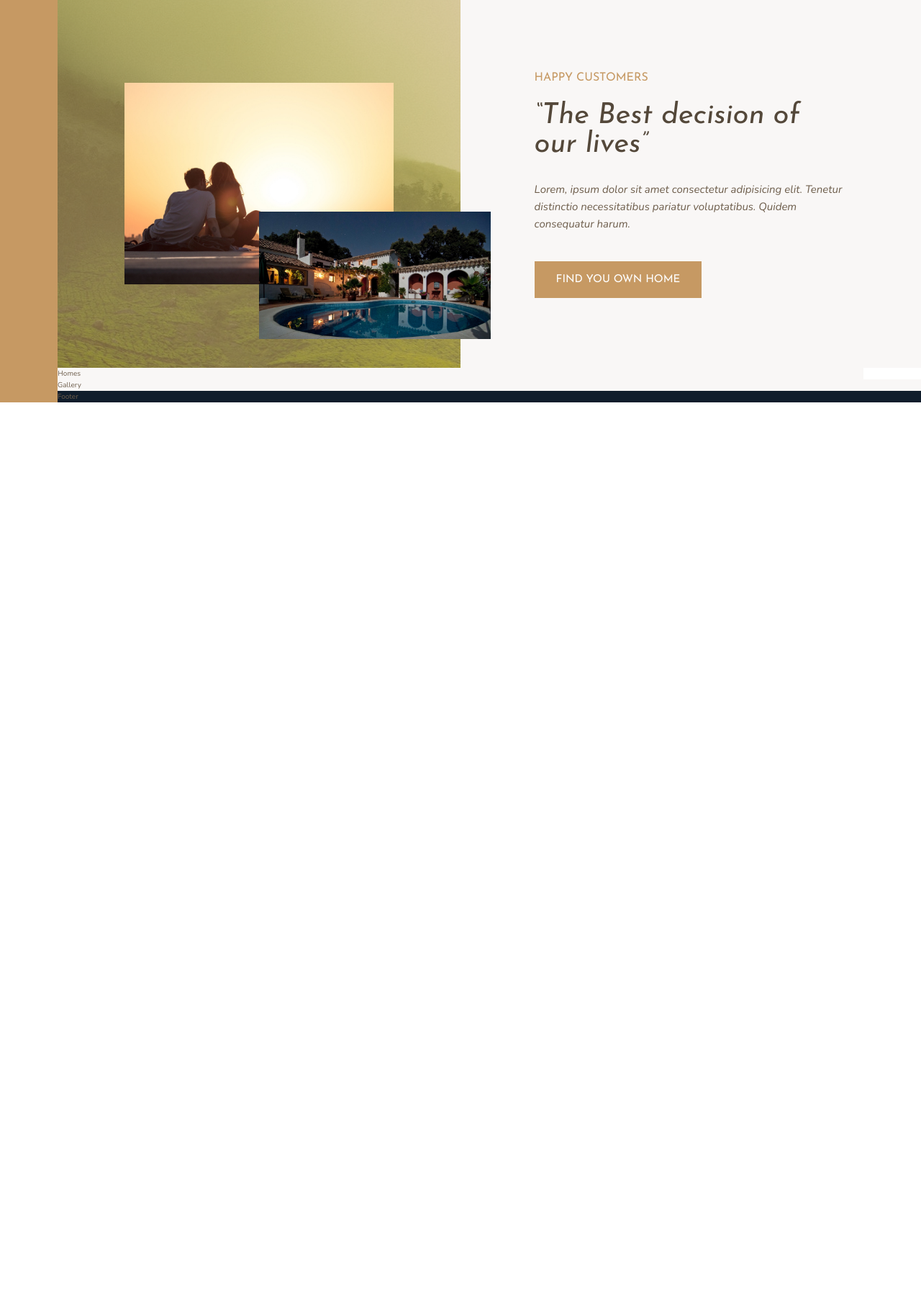
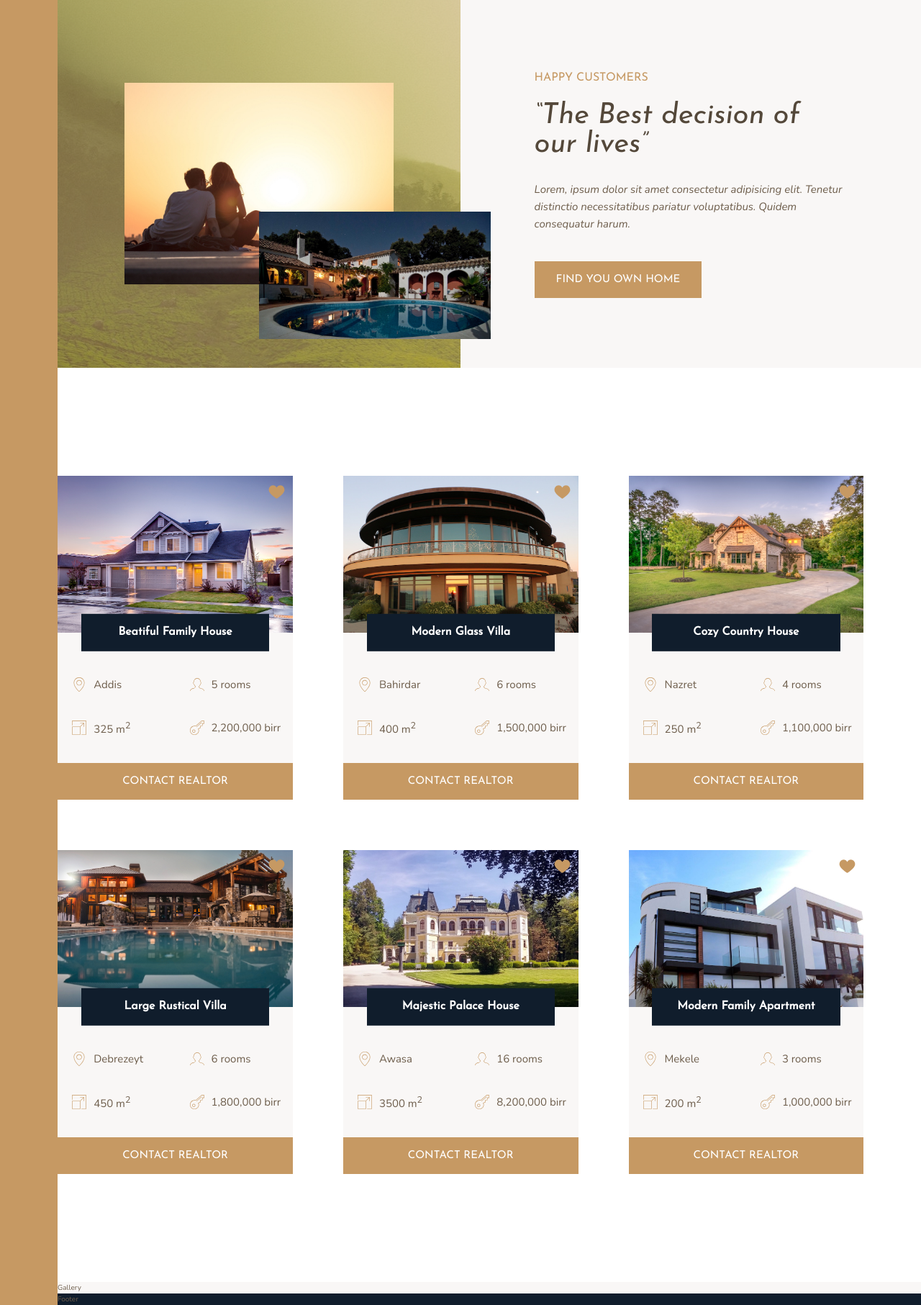
Before and after one commit to ermyas7/bet, a PHP site: page / in a window 1280 px wide. Shown: the part 1343-3156 px from the top of the page at 72% size. Before the commit the page ends 1902 px from the top, so only its background shows below. Run offline with PHP 8.4, Linux system fonts and the light colour scheme.

Commit message:
Add homes section

```diff
--- a/css/style.css
+++ b/css/style.css
@@ -140,8 +140,59 @@ body {
   margin-bottom: 4rem; }
 
 .homes {
+  grid-column: center-start / center-end;
+  margin: 15rem 0;
+  display: grid;
+  grid-template-columns: repeat(auto-fit, minmax(25rem, 1fr));
+  grid-gap: 7rem; }
+
+.home {
   background-color: #f9f7f6;
-  grid-column: center-start / center-end; }
+  display: grid;
+  grid-template-columns: repeat(2, 1fr);
+  grid-row-gap: 3.5rem; }
+  .home__img {
+    width: 100%;
+    grid-column: 1/-1;
+    grid-row: 1/2;
+    z-index: 1; }
+  .home__like {
+    fill: #c69963;
+    width: 2.5rem;
+    height: 2.5rem;
+    grid-row: 1/2;
+    grid-column: 2/3;
+    z-index: 2;
+    justify-self: end;
+    margin: 1rem; }
+  .home__name {
+    font-family: "Josefin Sans", sans-serif;
+    font-size: 1.6rem;
+    width: 80%;
+    grid-row: 1/2;
+    grid-column: 1/-1;
+    justify-self: center;
+    text-align: center;
+    z-index: 3;
+    align-self: end;
+    transform: translateY(50%);
+    background-color: #101d2c;
+    padding: 1.3rem;
+    color: #fff; }
+  .home__location, .home__rooms, .home__area, .home__price {
+    font-size: 1.5rem;
+    display: flex;
+    align-items: center;
+    margin-left: 2rem; }
+    .home__location svg, .home__rooms svg, .home__area svg, .home__price svg {
+      fill: #c69963;
+      width: 2rem;
+      height: 2rem;
+      margin-right: 1rem; }
+  .home__rooms, .home__location {
+    margin-top: 2.5rem; }
+  .home__btn {
+    grid-column: 1/-1; }
 
 .gallery {
   background-color: #f9f7f6;
--- a/index.html
+++ b/index.html
@@ -129,7 +129,235 @@
         </div>
 
         <section class="homes">
-            Homes
+
+            <div class="home">
+                <img src="img/house-1.jpeg" alt="house 1" class="home__img">
+                <svg class="home__like">
+                    <use Xlink:href="img/sprite.svg#icon-heart-full"></use>
+                </svg>
+                <h5 class="home__name">
+                    Beatiful Family House
+                </h5>
+                <div class="home__location">
+                    <svg>
+                        <use Xlink:href="img/sprite.svg#icon-map-pin"></use>
+                    </svg>
+                    <p>Addis</p>
+                </div>
+                <div class="home__rooms">
+                    <svg>
+                        <use Xlink:href="img/sprite.svg#icon-profile-male"></use>
+                    </svg>
+                    <p>5 rooms</p>
+                </div>
+                <div class="home__area">
+                    <svg>
+                        <use Xlink:href="img/sprite.svg#icon-expand"></use>
+                    </svg>
+                    <p>325 m<sup>2</sup></p>
+                </div>
+
+                <div class="home__price">
+                    <svg>
+                        <use Xlink:href="img/sprite.svg#icon-key"></use>
+                    </svg>
+                    <p>2,200,000 birr</p>
+                </div>
+                <button class="btn home__btn">
+                    Contact realtor
+                </button>
+            </div>
+
+            <div class="home">
+                <img src="img/house-2.jpeg" alt="house 2" class="home__img">
+                <svg class="home__like">
+                    <use Xlink:href="img/sprite.svg#icon-heart-full"></use>
+                </svg>
+                <h5 class="home__name">
+                    Modern Glass Villa
+                </h5>
+                <div class="home__location">
+                    <svg>
+                        <use Xlink:href="img/sprite.svg#icon-map-pin"></use>
+                    </svg>
+                    <p>Bahirdar</p>
+                </div>
+                <div class="home__rooms">
+                    <svg>
+                        <use Xlink:href="img/sprite.svg#icon-profile-male"></use>
+                    </svg>
+                    <p>6 rooms</p>
+                </div>
+                <div class="home__area">
+                    <svg>
+                        <use Xlink:href="img/sprite.svg#icon-expand"></use>
+                    </svg>
+                    <p>400 m<sup>2</sup></p>
+                </div>
+
+                <div class="home__price">
+                    <svg>
+                        <use Xlink:href="img/sprite.svg#icon-key"></use>
+                    </svg>
+                    <p>1,500,000 birr</p>
+                </div>
+                <button class="btn home__btn">
+                    Contact realtor
+                </button>
+            </div>
+
+            <div class="home">
+                <img src="img/house-3.jpeg" alt="house 3" class="home__img">
+                <svg class="home__like">
+                    <use Xlink:href="img/sprite.svg#icon-heart-full"></use>
+                </svg>
+                <h5 class="home__name">
+                    Cozy Country House
+                </h5>
+                <div class="home__location">
+                    <svg>
+                        <use Xlink:href="img/sprite.svg#icon-map-pin"></use>
+                    </svg>
+                    <p>Nazret</p>
+                </div>
+                <div class="home__rooms">
+                    <svg>
+                        <use Xlink:href="img/sprite.svg#icon-profile-male"></use>
+                    </svg>
+                    <p>4 rooms</p>
+                </div>
+                <div class="home__area">
+                    <svg>
+                        <use Xlink:href="img/sprite.svg#icon-expand"></use>
+                    </svg>
+                    <p>250 m<sup>2</sup></p>
+                </div>
+
+                <div class="home__price">
+                    <svg>
+                        <use Xlink:href="img/sprite.svg#icon-key"></use>
+                    </svg>
+                    <p>1,100,000 birr</p>
+                </div>
+                <button class="btn home__btn">
+                    Contact realtor
+                </button>
+            </div>
+
+            <div class="home">
+                <img src="img/house-4.jpeg" alt="house 4" class="home__img">
+                <svg class="home__like">
+                    <use Xlink:href="img/sprite.svg#icon-heart-full"></use>
+                </svg>
+                <h5 class="home__name">
+                    Large Rustical Villa
+                </h5>
+                <div class="home__location">
+                    <svg>
+                        <use Xlink:href="img/sprite.svg#icon-map-pin"></use>
+                    </svg>
+                    <p>Debrezeyt</p>
+                </div>
+                <div class="home__rooms">
+                    <svg>
+                        <use Xlink:href="img/sprite.svg#icon-profile-male"></use>
+                    </svg>
+                    <p>6 rooms</p>
+                </div>
+                <div class="home__area">
+                    <svg>
+                        <use Xlink:href="img/sprite.svg#icon-expand"></use>
+                    </svg>
+                    <p>450 m<sup>2</sup></p>
+                </div>
+
+                <div class="home__price">
+                    <svg>
+                        <use Xlink:href="img/sprite.svg#icon-key"></use>
+                    </svg>
+                    <p>1,800,000 birr</p>
+                </div>
+                <button class="btn home__btn">
+                    Contact realtor
+                </button>
+            </div>
+
+            <div class="home">
+                <img src="img/house-5.jpeg" alt="house 5" class="home__img">
+                <svg class="home__like">
+                    <use Xlink:href="img/sprite.svg#icon-heart-full"></use>
+                </svg>
+                <h5 class="home__name">
+                    Majestic Palace House
+                </h5>
+                <div class="home__location">
+                    <svg>
+                        <use Xlink:href="img/sprite.svg#icon-map-pin"></use>
+                    </svg>
+                    <p>Awasa</p>
+                </div>
+                <div class="home__rooms">
+                    <svg>
+                        <use Xlink:href="img/sprite.svg#icon-profile-male"></use>
+                    </svg>
+                    <p>16 rooms</p>
+                </div>
+                <div class="home__area">
+                    <svg>
+                        <use Xlink:href="img/sprite.svg#icon-expand"></use>
+                    </svg>
+                    <p>3500 m<sup>2</sup></p>
+                </div>
+
+                <div class="home__price">
+                    <svg>
+                        <use Xlink:href="img/sprite.svg#icon-key"></use>
+                    </svg>
+                    <p>8,200,000 birr</p>
+                </div>
+                <button class="btn home__btn">
+                    Contact realtor
+                </button>
+            </div>
+
+            <div class="home">
+                <img src="img/house-6.jpeg" alt="house 6" class="home__img">
+                <svg class="home__like">
+                    <use Xlink:href="img/sprite.svg#icon-heart-full"></use>
+                </svg>
+                <h5 class="home__name">
+                    Modern Family Apartment
+                </h5>
+                <div class="home__location">
+                    <svg>
+                        <use Xlink:href="img/sprite.svg#icon-map-pin"></use>
+                    </svg>
+                    <p>Mekele</p>
+                </div>
+                <div class="home__rooms">
+                    <svg>
+                        <use Xlink:href="img/sprite.svg#icon-profile-male"></use>
+                    </svg>
+                    <p>3 rooms</p>
+                </div>
+                <div class="home__area">
+                    <svg>
+                        <use Xlink:href="img/sprite.svg#icon-expand"></use>
+                    </svg>
+                    <p>200 m<sup>2</sup></p>
+                </div>
+
+                <div class="home__price">
+                    <svg>
+                        <use Xlink:href="img/sprite.svg#icon-key"></use>
+                    </svg>
+                    <p>1,000,000 birr</p>
+                </div>
+                <button class="btn home__btn">
+                    Contact realtor
+                </button>
+            </div>
+
         </section>
 
         <section class="gallery">
--- a/sass/_homes.scss
+++ b/sass/_homes.scss
@@ -1,4 +1,76 @@
 .homes{
+    grid-column: center-start / center-end;
+
+    margin: 15rem 0;
+    display: grid;
+    grid-template-columns: repeat(auto-fit, minmax(25rem, 1fr));
+    grid-gap: 7rem;
+}
+
+.home{
     background-color: $color-grey-light-1;
-    grid-column: center-start / center-end;
+
+    display: grid;
+    grid-template-columns: repeat(2, 1fr);
+    grid-row-gap: 3.5rem;
+
+    &__img{
+        width: 100%;
+        grid-column: 1/-1;
+        grid-row: 1/2;
+        z-index: 1;
+    }
+
+    &__like{
+        fill: $color-primary;
+        width: 2.5rem;
+        height: 2.5rem;
+        grid-row: 1/2;
+        grid-column: 2/3;
+        z-index: 2;
+        justify-self: end;
+        margin: 1rem;
+    }
+
+    &__name{
+        font-family: $font-display;
+        font-size: 1.6rem;
+        width: 80%;
+        grid-row: 1/2;
+        grid-column: 1/-1;
+        justify-self: center;
+        text-align: center;
+        z-index: 3;
+        align-self: end;
+        transform: translateY(50%);
+        background-color: $color-secondary;
+        padding: 1.3rem;
+        color: #fff;
+    }
+
+    &__location,
+    &__rooms,
+    &__area,
+    &__price{
+        font-size: 1.5rem;
+        display: flex;
+        align-items: center;
+        margin-left: 2rem;
+
+        svg{
+            fill: $color-primary;
+            width: 2rem;
+            height: 2rem;
+            margin-right: 1rem;
+        }
+    }
+
+    &__rooms, &__location{
+        margin-top: 2.5rem;
+    }
+
+    &__btn{
+        grid-column: 1/-1;
+    }
+
 }
```
